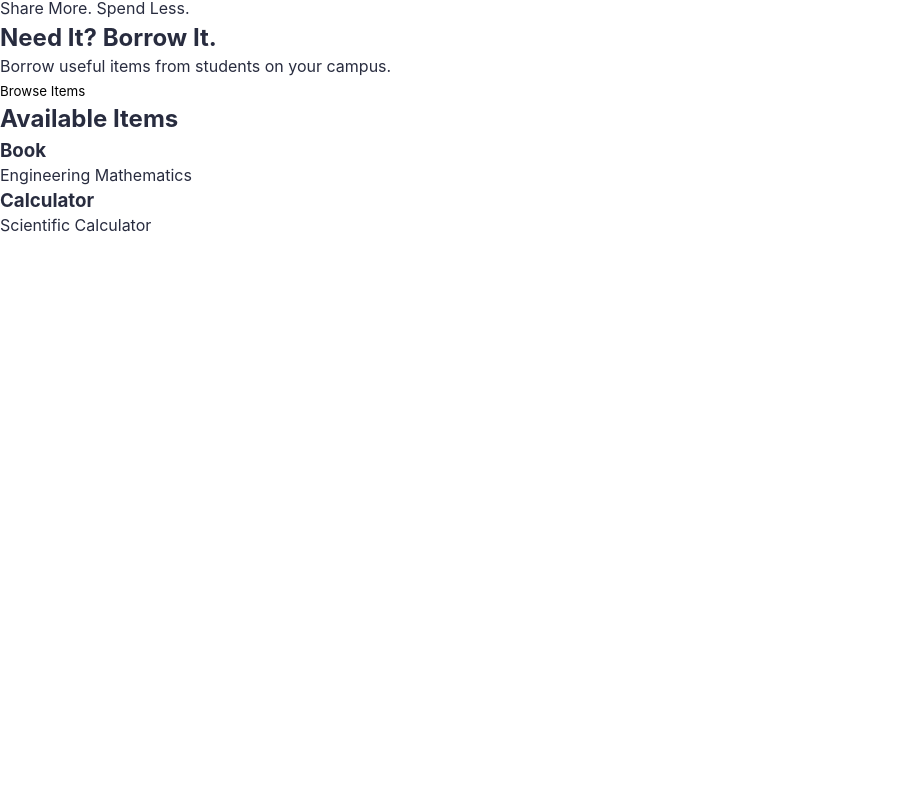
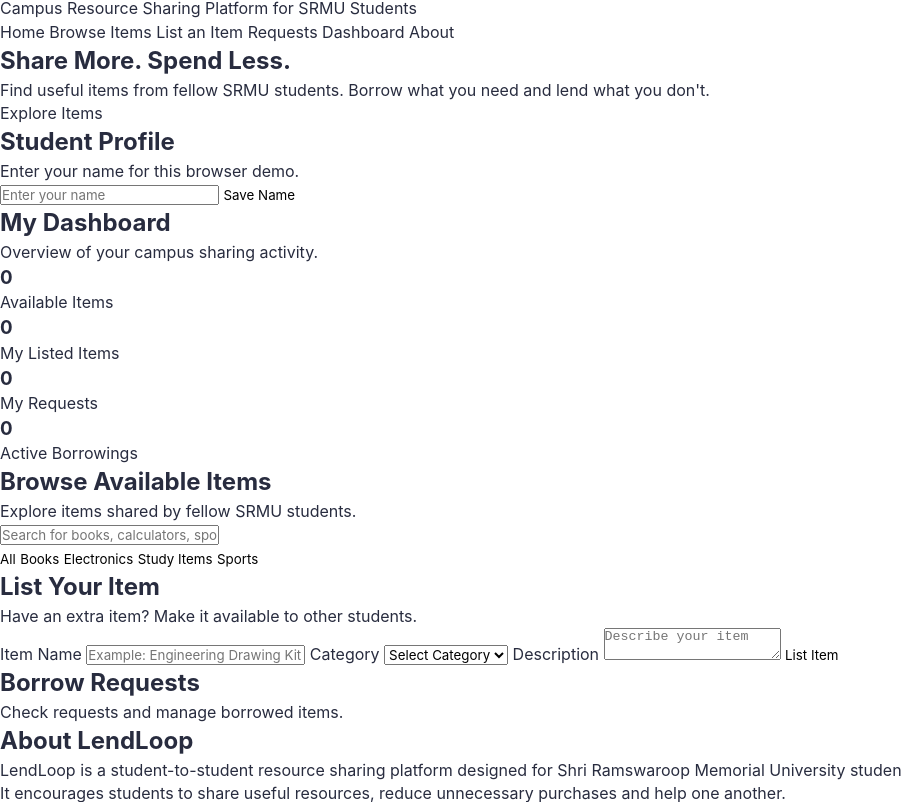
Before and after one commit to krishnaosharma30-sys/SRDT-Training, a plain HTML site: page Lendloop/index.html in a window 1280 px wide. Shown: the part 49-851 px from the top of the page, without its empty margins (0-901 px from the left). Before the commit the page ends 800 px from the top, so only its background shows below. Drawn offline with Linux system fonts and the light colour scheme; files that its build step writes are made by us from their sources.

Commit message:
Update index.html

```diff
--- a/Lendloop/index.html
+++ b/Lendloop/index.html
@@ -2,38 +2,189 @@
 <html lang="en">
 <head>
     <meta charset="UTF-8">
-    <title>LendLoop</title>
+    <meta name="viewport" content="width=device-width, initial-scale=1.0">
+    <title>LendLoop | SRMU</title>
     <link rel="stylesheet" href="style.css">
 </head>
 <body>
 
-    <header>
-        <h1>LendLoop</h1>
-        <p>Share More. Spend Less.</p>
+    <!-- Header -->
+    <header class="header" id="home">
+        <div class="logo">LendLoop</div>
+        <p>Borrow. Use. Return. Repeat.</p>
+        <span>Campus Resource Sharing Platform for SRMU Students</span>
     </header>
 
+    <!-- Navigation -->
+    <nav class="navbar">
+        <a href="#home">Home</a>
+        <a href="#browse">Browse Items</a>
+        <a href="#list-item">List an Item</a>
+        <a href="#requests">Requests</a>
+        <a href="#dashboard">Dashboard</a>
+        <a href="#about">About</a>
+    </nav>
+
     <main>
-        <h2>Need It? Borrow It.</h2>
 
-        <p>
-            Borrow useful items from students
-            on your campus.
-        </p>
+        <!-- Welcome -->
+        <section class="welcome">
+            <h1>Share More. Spend Less.</h1>
+            <p>
+                Find useful items from fellow SRMU students.
+                Borrow what you need and lend what you don't.
+            </p>
+            <a href="#browse" class="button">Explore Items</a>
+        </section>
 
-        <button>Browse Items</button>
+        <!-- Student Name -->
+        <section class="profile-section">
+            <h2>Student Profile</h2>
+            <p>Enter your name for this browser demo.</p>
 
-        <h2>Available Items</h2>
+            <form id="profileForm">
+                <input type="text" id="studentName"
+                    placeholder="Enter your name" required>
+                <button type="submit" class="button">
+                    Save Name
+                </button>
+            </form>
 
-        <div class="item">
-            <h3>Book</h3>
-            <p>Engineering Mathematics</p>
-        </div>
+            <p id="profileMessage"></p>
+        </section>
 
-        <div class="item">
-            <h3>Calculator</h3>
-            <p>Scientific Calculator</p>
-        </div>
+        <!-- Dashboard -->
+        <section id="dashboard">
+            <h2>My Dashboard</h2>
+            <p class="intro">Overview of your campus sharing activity.</p>
+
+            <div class="stats">
+                <div class="stat-card">
+                    <h3 id="totalItems">0</h3>
+                    <p>Available Items</p>
+                </div>
+
+                <div class="stat-card">
+                    <h3 id="myItems">0</h3>
+                    <p>My Listed Items</p>
+                </div>
+
+                <div class="stat-card">
+                    <h3 id="myRequests">0</h3>
+                    <p>My Requests</p>
+                </div>
+
+                <div class="stat-card">
+                    <h3 id="activeBorrows">0</h3>
+                    <p>Active Borrowings</p>
+                </div>
+            </div>
+        </section>
+
+        <!-- Browse Items -->
+        <section id="browse">
+            <h2>Browse Available Items</h2>
+            <p class="intro">
+                Explore items shared by fellow SRMU students.
+            </p>
+
+            <input type="text" id="searchInput"
+                placeholder="Search for books, calculators, sports items...">
+
+            <div class="category-list">
+                <button class="category-button active"
+                    data-category="All">All</button>
+                <button class="category-button"
+                    data-category="Books">Books</button>
+                <button class="category-button"
+                    data-category="Electronics">Electronics</button>
+                <button class="category-button"
+                    data-category="Study Items">Study Items</button>
+                <button class="category-button"
+                    data-category="Sports">Sports</button>
+            </div>
+
+            <div id="itemList" class="item-container"></div>
+            <p id="emptyItems" class="empty-message"></p>
+        </section>
+
+        <!-- List an Item -->
+        <section id="list-item">
+            <h2>List Your Item</h2>
+            <p class="intro">
+                Have an extra item? Make it available to other students.
+            </p>
+
+            <form id="itemForm" class="form-box">
+
+                <label for="itemName">Item Name</label>
+                <input type="text" id="itemName"
+                    placeholder="Example: Engineering Drawing Kit"
+                    required>
+
+                <label for="itemCategory">Category</label>
+                <select id="itemCategory" required>
+                    <option value="">Select Category</option>
+                    <option value="Books">Books</option>
+                    <option value="Electronics">Electronics</option>
+                    <option value="Study Items">Study Items</option>
+                    <option value="Sports">Sports</option>
+                    <option value="Other">Other</option>
+                </select>
+
+                <label for="itemDescription">Description</label>
+                <textarea id="itemDescription"
+                    placeholder="Describe your item"
+                    required></textarea>
+
+                <button type="submit" class="button">
+                    List Item
+                </button>
+
+            </form>
+        </section>
+
+        <!-- Requests -->
+        <section id="requests">
+            <h2>Borrow Requests</h2>
+            <p class="intro">
+                Check requests and manage borrowed items.
+            </p>
+
+            <div id="requestList"></div>
+            <p id="emptyRequests" class="empty-message"></p>
+        </section>
+
+        <!-- About -->
+        <section id="about">
+            <h2>About LendLoop</h2>
+
+            <p>
+                LendLoop is a student-to-student resource sharing
+                platform designed for Shri Ramswaroop Memorial
+                University students.
+            </p>
+
+            <p>
+                It encourages students to share useful resources,
+                reduce unnecessary purchases and help one another.
+            </p>
+
+            <h3>Project Developed By</h3>
+            <p><strong>Krishna Sharma</strong></p>
+            <p>B.Tech CSE (AI & ML), SRMU</p>
+        </section>
+
     </main>
 
+    <!-- Footer -->
+    <footer>
+        <h3>LendLoop</h3>
+        <p>Campus Resource Sharing Platform</p>
+        <p>Made for SRMU Students</p>
+        <p>Developed by Krishna Sharma</p>
+    </footer>
+
+    <script src="script.js"></script>
 </body>
 </html>
```
